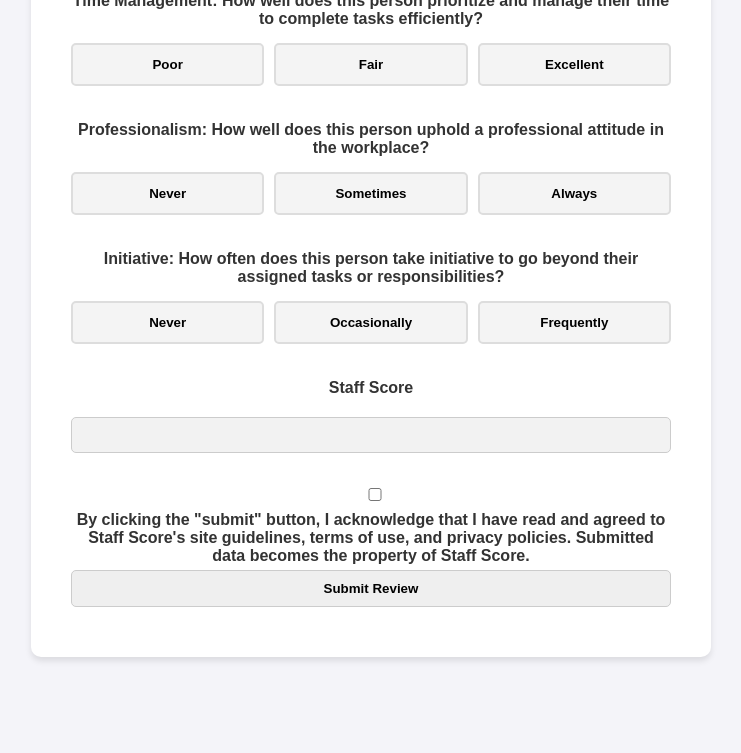
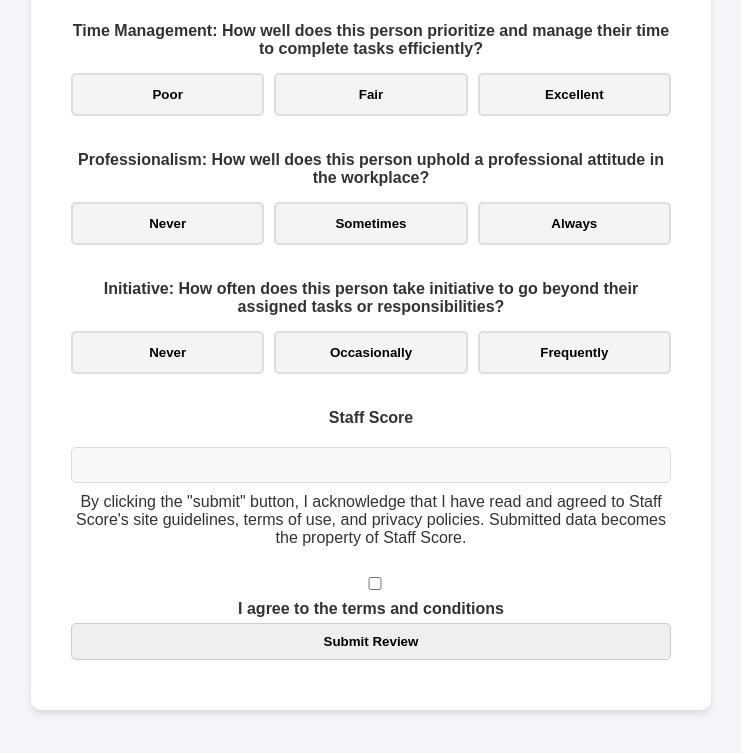
Before and after one commit to kieferiacaruso/Staff-Score, a website: page public/review.html in a window 1280 px wide. Shown: the part 1519-2272 px from the top of the page, without its empty margins (269-1010 px from the left). Before the commit the page ends 2226 px from the top, so only its background shows below. Drawn offline with Linux system fonts and the light colour scheme.

Commit message:
Add files via upload

```diff
--- a/public/review.html
+++ b/public/review.html
@@ -6,11 +6,16 @@
     <title>Write a Review</title>
     <link rel="stylesheet" href="style.css">
     <style>
-        /* Add these styles to your style.css or in a <style> tag */
+        /* Updated styles */
         .input-group {
             display: flex;
             gap: 20px;
-            margin-bottom: 20px;
+            margin-bottom: 30px; /* Increased space between groups */
+        }
+
+        /* Add space between name and company sections */
+        .input-group:first-of-type {
+            margin-bottom: 40px;
         }
 
         .input-group > div {
@@ -37,27 +42,28 @@
             white-space: nowrap;
         }
 
-        /* Smaller and disabled Staff Score input */
         #staff-score {
             margin-top: 20px;
-            font-size: 1em;
-            padding: 8px;
+            font-size: 1em; /* Smaller font size */
+            padding: 8px; /* Smaller padding */
             width: 100%;
             box-sizing: border-box;
-            background-color: #f2f2f2;
-            border: 1px solid #ccc;
-            pointer-events: none; /* Disable clicks */
+            pointer-events: none; /* Prevent interaction */
+            background-color: #f8f8f8; /* Different background */
+            border: 1px solid #ddd;
         }
 
-        /* Add space between the first/last name and company/position fields */
-        .input-group + .input-group {
-            margin-top: 20px;
+        /* Terms checkbox styling */
+        label[for="terms"] {
+            display: flex;
+            flex-direction: column;
+            gap: 10px;
+            margin: 20px 0;
         }
 
-        /* Position terms checkbox below the text */
-        .terms-label {
-            display: block;
-            margin-top: 20px;
+        #terms {
+            margin-top: 10px;
+            align-self: flex-start;
         }
     </style>
 </head>
@@ -183,10 +189,13 @@
             <label for="staff-score">Staff Score</label>
             <input type="text" id="staff-score" readonly>
 
-            <label class="terms-label">
-                <input type="checkbox" id="terms" required>
-                By clicking the "submit" button, I acknowledge that I have read and agreed to Staff Score's site guidelines, terms of use, and privacy policies. Submitted data becomes the property of Staff Score.
-            </label>
+            <div class="terms-agreement">
+                <span>By clicking the "submit" button, I acknowledge that I have read and agreed to Staff Score's site guidelines, terms of use, and privacy policies. Submitted data becomes the property of Staff Score.</span>
+                <label>
+                    <input type="checkbox" id="terms" required>
+                    I agree to the terms and conditions
+                </label>
+            </div>
 
             <button type="submit">Submit Review</button>
         </form>
```
